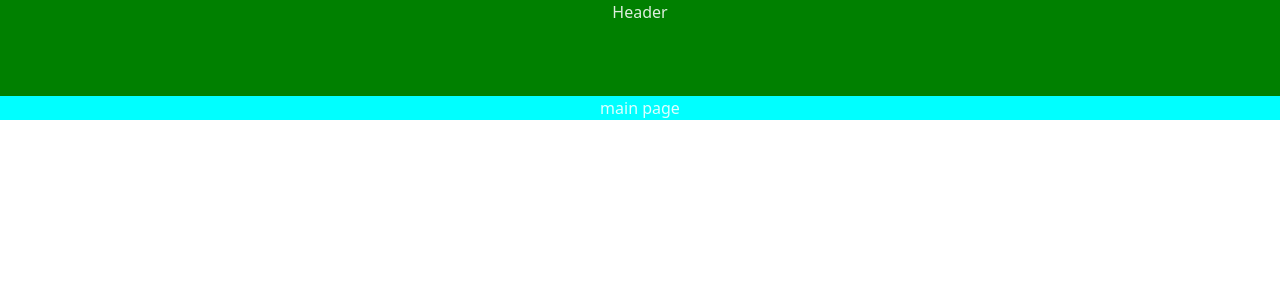
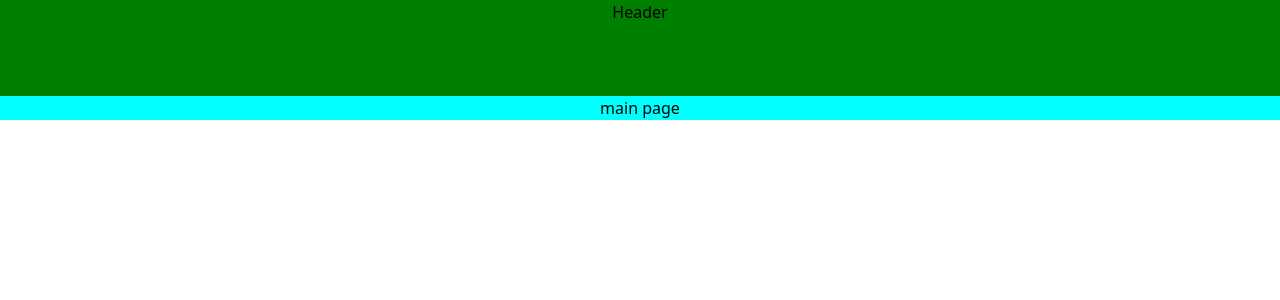
Before and after one commit to team-JinMiChae/GeonseolON-frontend, a React (Vite) app: page / in a window 1280 px wide. Shown: the top 300 px of the page. Built offline with nearby package versions, Linux system fonts and the light colour scheme.

Commit message:
💄 Style: font 색상 변경

```diff
--- a/src/index.css
+++ b/src/index.css
@@ -4,7 +4,7 @@
   font-weight: 400;
 
   color-scheme: light dark;
-  color: rgba(255, 255, 255, 0.87);
+  /* color: rgba(255, 255, 255, 0.87); */
   background-color: #242424;
 
   font-synthesis: none;
```
